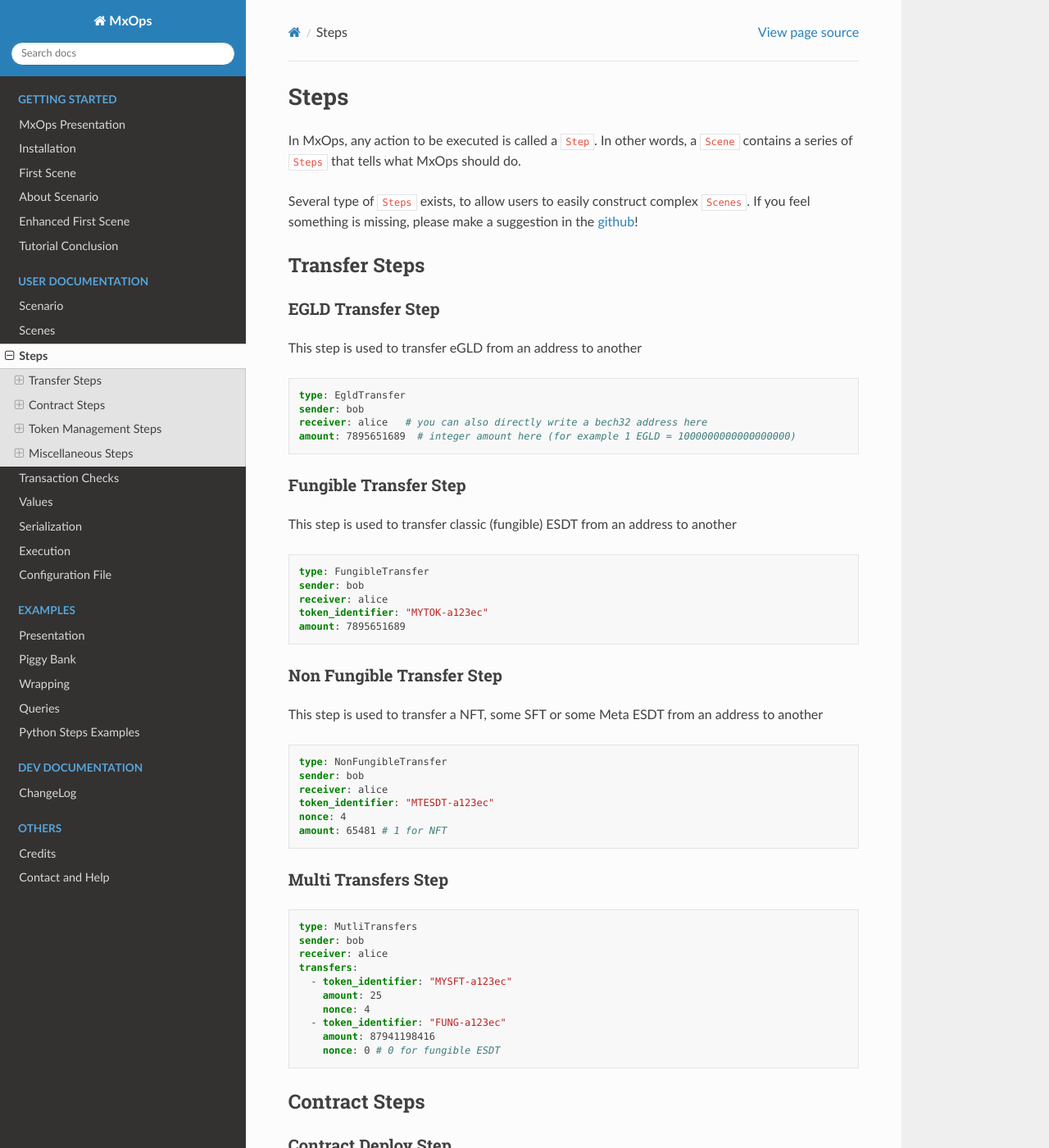
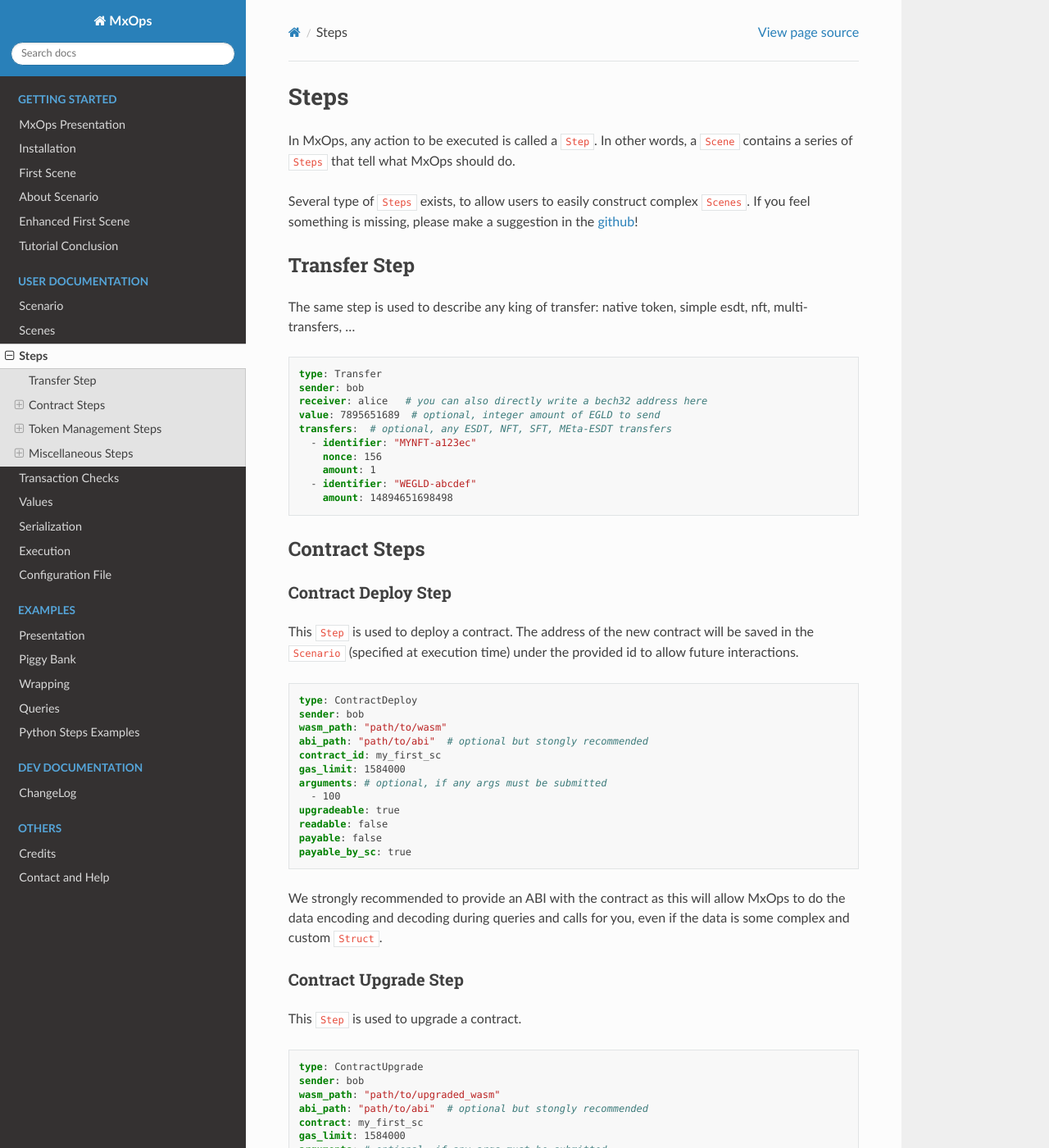
Before and after one commit to Catenscia/MxOps, a Sphinx documentation site: the page built from docs/source/user_documentation/steps.md, in a window 1280 px wide and 1400 px high. Shown: the whole window at 82% size. Built offline with Sphinx 7.4.7 and the Read the Docs theme 3.1.0, drawn with Linux system fonts in a browser that asks for light colours.

Commit message:
docs: update transfer step

````diff
--- a/docs/source/user_documentation/steps.md
+++ b/docs/source/user_documentation/steps.md
@@ -1,62 +1,26 @@
 # Steps
 
 In MxOps, any action to be executed is called a `Step`.
-In other words, a `Scene` contains a series of `Steps` that tells what MxOps should do.
+In other words, a `Scene` contains a series of `Steps` that tell what MxOps should do.
 
 Several type of `Steps` exists, to allow users to easily construct complex `Scenes`.
 If you feel something is missing, please make a suggestion in the [github](https://github.com/Catenscia/MxOps/discussions/categories/ideas)!
 
-## Transfer Steps
+## Transfer Step
 
-### EGLD Transfer Step
-
-This step is used to transfer eGLD from an address to another
+The same step is used to describe any king of transfer: native token, simple esdt, nft, multi-transfers, ...
 
 ```yaml
-type: EgldTransfer
+type: Transfer
 sender: bob
 receiver: alice   # you can also directly write a bech32 address here
-amount: 7895651689  # integer amount here (for example 1 EGLD = 1000000000000000000)
-```
-
-### Fungible Transfer Step
-
-This step is used to transfer classic (fungible) ESDT from an address to another
-
-```yaml
-type: FungibleTransfer
-sender: bob
-receiver: alice
-token_identifier: "MYTOK-a123ec"
-amount: 7895651689
-```
-
-### Non Fungible Transfer Step
-
-This step is used to transfer a NFT, some SFT or some Meta ESDT from an address to another
-
-```yaml
-type: NonFungibleTransfer
-sender: bob
-receiver: alice
-token_identifier: "MTESDT-a123ec"
-nonce: 4
-amount: 65481 # 1 for NFT
-```
-
-### Multi Transfers Step
-
-```yaml
-type: MutliTransfers
-sender: bob
-receiver: alice
-transfers:
-  - token_identifier: "MYSFT-a123ec"
-    amount: 25
-    nonce: 4
-  - token_identifier: "FUNG-a123ec"
-    amount: 87941198416
-    nonce: 0 # 0 for fungible ESDT
+value: 7895651689  # optional, integer amount of EGLD to send
+transfers:  # optional, any ESDT, NFT, SFT, MEta-ESDT transfers
+  - identifier: "MYNFT-a123ec"
+    nonce: 156
+    amount: 1
+  - identifier: "WEGLD-abcdef"
+    amount: 14894651698498
 ```
 
 ## Contract Steps
````
